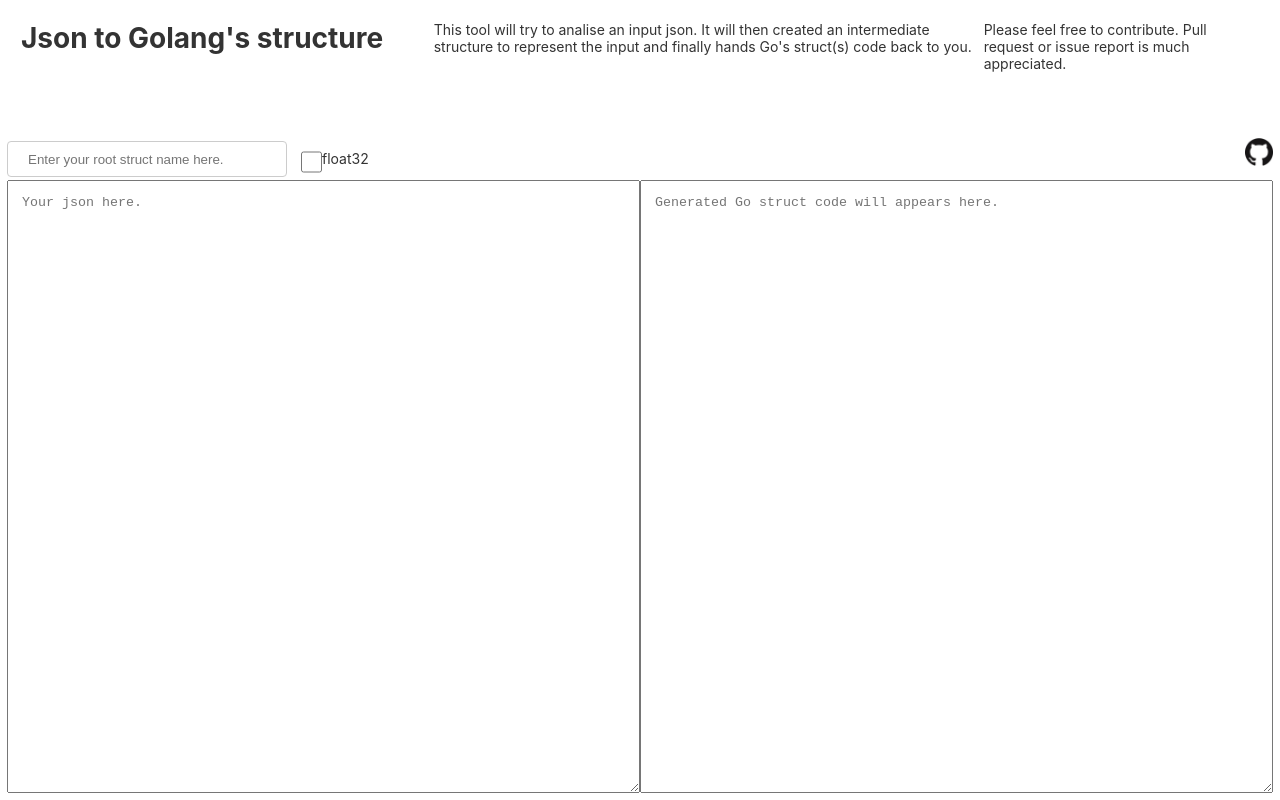
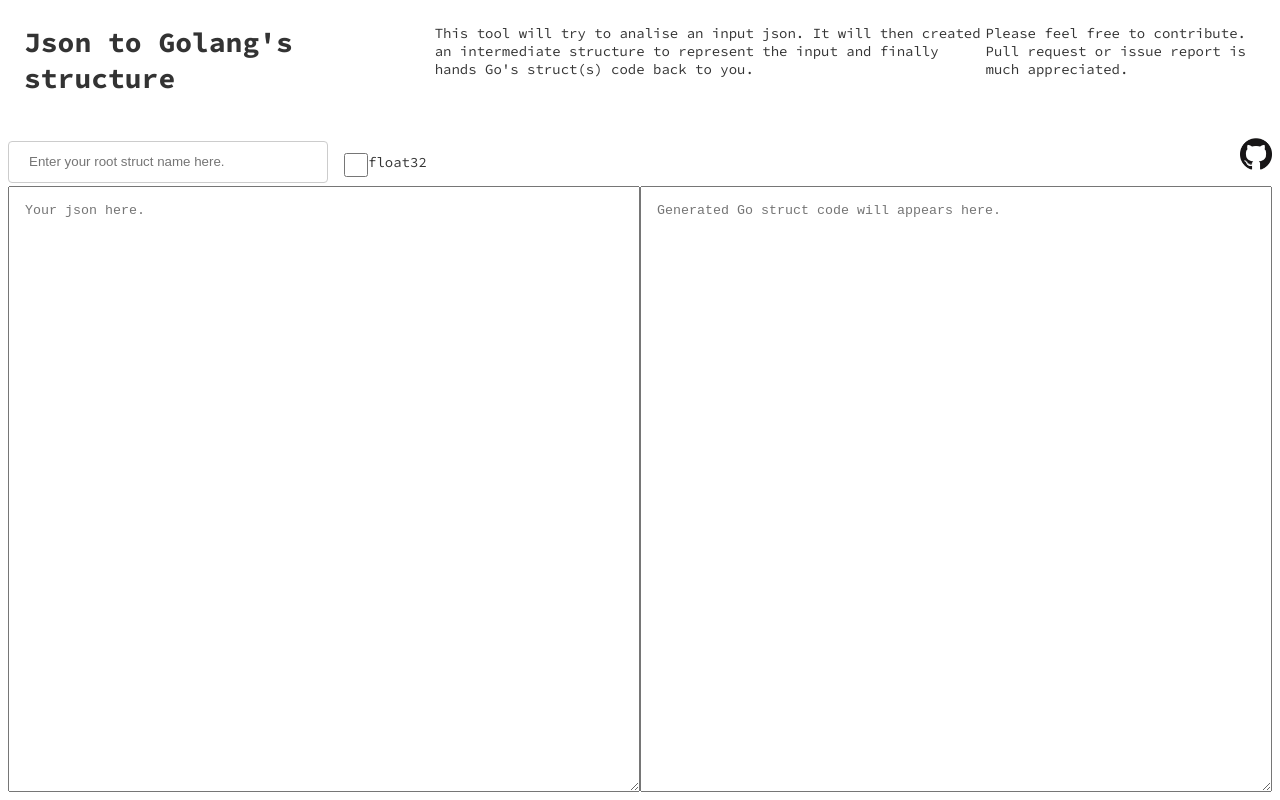
Before and after one commit to Charnnarong/json-to-go-struct, a React (Create React App) app: page / in a window 1280 px wide. Built offline with nearby package versions, Linux system fonts and the light colour scheme.

Commit message:
fixed font

```diff
--- a/public/index.html
+++ b/public/index.html
@@ -1,18 +1,19 @@
 <!DOCTYPE html>
 <html lang="en">
 <head>
-    <meta charset="utf-8" />
-    <link rel="shortcut icon" href="%PUBLIC_URL%/favicon.ico" />
+    <meta charset="utf-8"/>
+    <link rel="shortcut icon" href="%PUBLIC_URL%/favicon.ico"/>
+    <link href="https://fonts.googleapis.com/css?family=Source+Code+Pro:300,400,700" rel="stylesheet">
     <meta
             name="viewport"
             content="width=device-width, initial-scale=1, shrink-to-fit=no"
     />
-    <meta name="theme-color" content="#000000" />
+    <meta name="theme-color" content="#000000"/>
     <!--
       manifest.json provides metadata used when your web app is added to the
       homescreen on Android. See https://developers.google.com/web/fundamentals/web-app-manifest/
     -->
-    <link rel="manifest" href="%PUBLIC_URL%/manifest.json" />
+    <link rel="manifest" href="%PUBLIC_URL%/manifest.json"/>
     <!--
       Notice the use of %PUBLIC_URL% in the tags above.
       It will be replaced with the URL of the `public` folder during the build.
--- a/src/scss/base/_base.scss
+++ b/src/scss/base/_base.scss
@@ -1,7 +1,5 @@
 :root{
   box-sizing: border-box;
-  font-size: .875em;
-  font-family: 'Source Code Pro';
   cursor: default;
   color: #333;
 }
@@ -24,6 +22,9 @@
   // margin: 0;
   // padding: 0;
   // font-family: sans-serif;
+  font-size: .875em;
+  font-family: 'Source Code Pro', monospace, sans-serif;
+  font-weight: 400;
   box-sizing: inherit;
 }
 
--- a/src/scss/fonts/_fonts.scss
+++ /dev/null
@@ -1,6 +0,0 @@
-@font-face {
-    font-family: 'Source Code Pro';
-    font-style: normal;
-    font-weight: 400;
-    src: url('./fontfaces/SourceCodePro-Regular.ttf') format('truetype');
-  }
--- a/src/scss/main.scss
+++ b/src/scss/main.scss
@@ -1,6 +1,4 @@
 @import "base/base";
-
-@import "fonts/fonts";
 
 @import "components/app";
 @import "components/editor";
```
Also changed, not shown: src/scss/fontfaces/SourceCodePro-Regular.ttf (deleted). Lines whose indentation alone changed are shown as unchanged.
